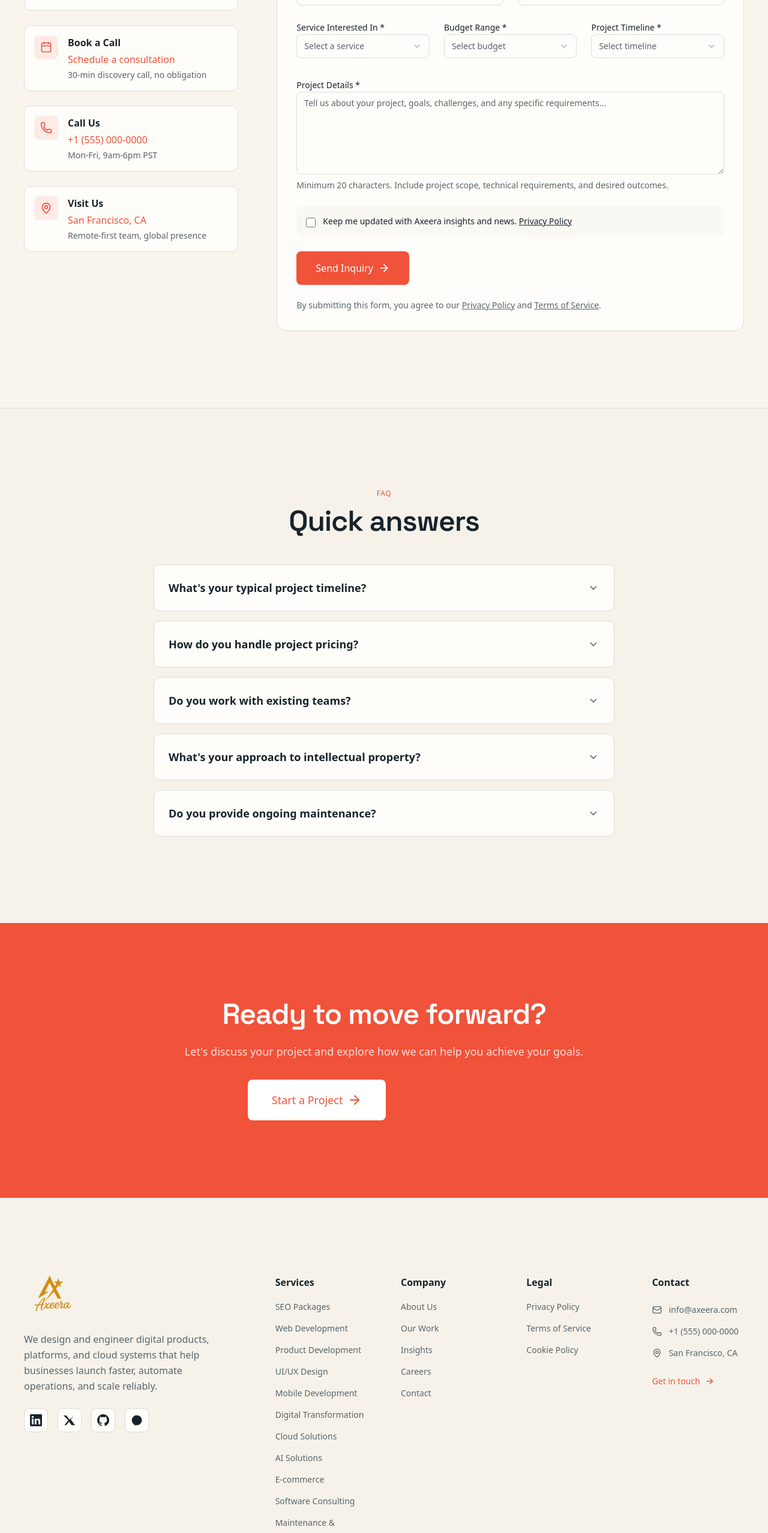
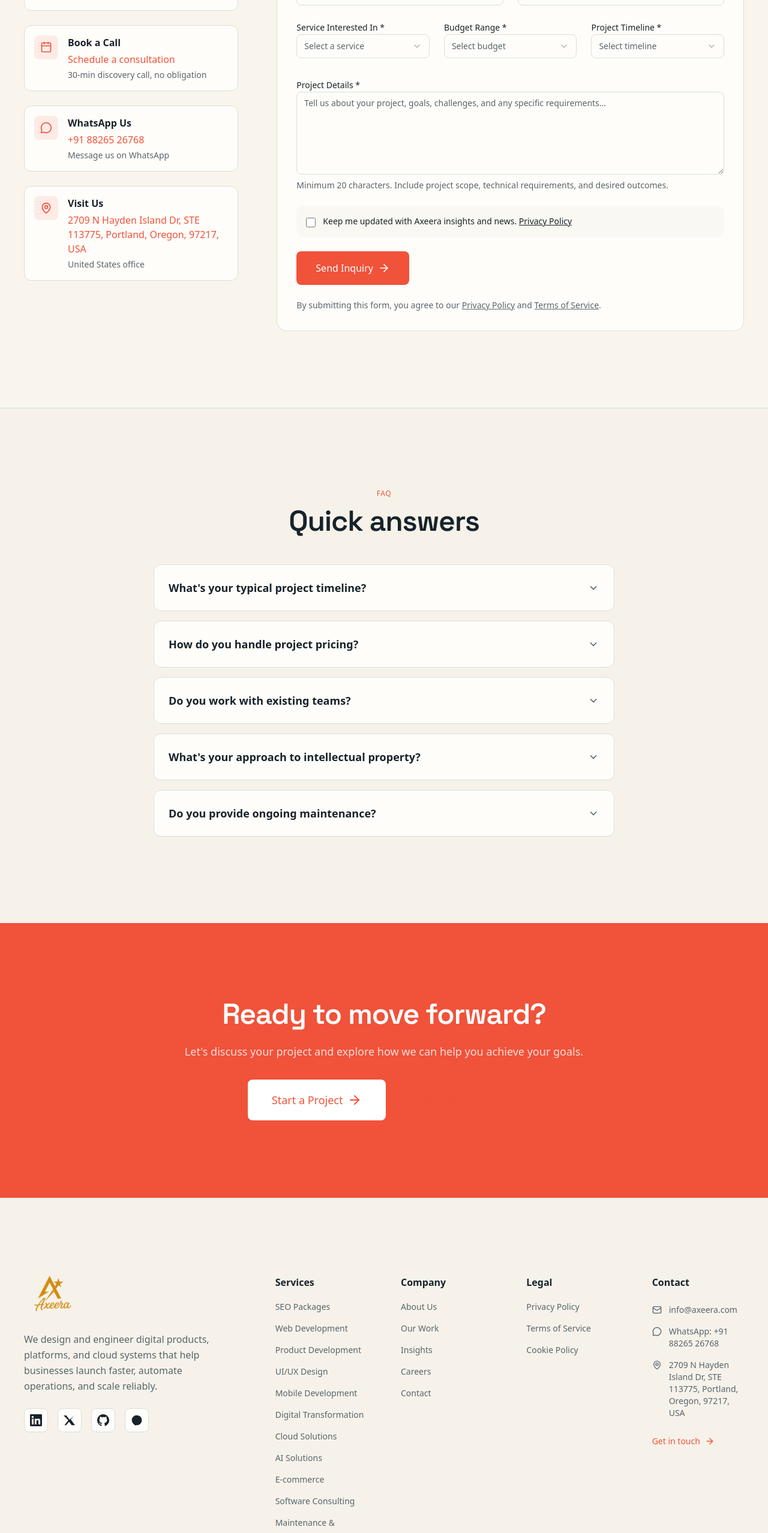
Before and after one commit to vivek14vr/axeera-updated, a Next.js app: page /contact in a window 1280 px wide. Shown: the part 920-3476 px from the top of the page at 60% size. Built offline with nearby package versions, Linux system fonts and the light colour scheme.

Commit message:
Update contact details and service pricing

```diff
--- a/src/components/contact/contact-page.tsx
+++ b/src/components/contact/contact-page.tsx
@@ -12,10 +12,11 @@ import { Select, SelectContent, SelectItem, SelectTrigger, SelectValue } from "@
 import { Label } from "@/components/ui/label";
 import { FadeUp, StaggerContainer, StaggerItem } from "@/components/animations/fade-up";
 import { ScrollReveal } from "@/components/animations/scroll-reveal";
-import { Mail, Phone, MapPin, MessageSquare, Calendar, CheckCircle, AlertCircle, Loader2 } from "lucide-react";
+import { Mail, MessageCircle, MapPin, MessageSquare, Calendar, CheckCircle, AlertCircle, Loader2 } from "lucide-react";
 import Link from "next/link";
 import { ArrowRight } from "lucide-react";
 import { cn } from "@/lib/utils";
+import { siteConfig } from "@/lib/seo";
 
 const contactSchema = z.object({
   name: z.string().min(2, "Name must be at least 2 characters"),
@@ -45,11 +46,11 @@ const services = [
 ];
 
 const budgets = [
-  { value: "under-50k", label: "Under $50K" },
-  { value: "50k-100k", label: "$50K - $100K" },
-  { value: "100k-250k", label: "$100K - $250K" },
-  { value: "250k-500k", label: "$250K - $500K" },
-  { value: "500k-plus", label: "$500K+" },
+  { value: "300-1k", label: "$300 - $1,000" },
+  { value: "1k-3k", label: "$1,000 - $3,000" },
+  { value: "3k-5k", label: "$3,000 - $5,000" },
+  { value: "5k-10k", label: "$5,000 - $10,000" },
+  { value: "10k-plus", label: "$10,000+" },
   { value: "not-sure", label: "Not Sure" },
 ];
 
@@ -180,12 +181,19 @@ export function ContactPageContent() {
 
                 <div className="flex items-start gap-4 p-4 bg-surface border border-border rounded-xl">
                   <div className="w-10 h-10 rounded-lg bg-primary/10 flex items-center justify-center flex-shrink-0">
-                    <Phone className="h-5 w-5 text-primary" />
+                    <MessageCircle className="h-5 w-5 text-primary" />
                   </div>
                   <div>
-                    <h3 className="font-semibold">Call Us</h3>
-                    <a href="tel:+15550000000" className="text-primary hover:underline mt-1 block">+1 (555) 000-0000</a>
-                    <p className="text-sm text-muted-foreground mt-1">Mon-Fri, 9am-6pm PST</p>
+                    <h3 className="font-semibold">WhatsApp Us</h3>
+                    <a
+                      href={siteConfig.whatsapp}
+                      target="_blank"
+                      rel="noopener noreferrer"
+                      className="text-primary hover:underline mt-1 block"
+                    >
+                      {siteConfig.phone}
+                    </a>
+                    <p className="text-sm text-muted-foreground mt-1">Message us on WhatsApp</p>
                   </div>
                 </div>
 
@@ -195,8 +203,8 @@ export function ContactPageContent() {
                   </div>
                   <div>
                     <h3 className="font-semibold">Visit Us</h3>
-                    <p className="text-primary mt-1">San Francisco, CA</p>
-                    <p className="text-sm text-muted-foreground mt-1">Remote-first team, global presence</p>
+                    <p className="text-primary mt-1">{siteConfig.address}</p>
+                    <p className="text-sm text-muted-foreground mt-1">United States office</p>
                   </div>
                 </div>
               </div>
@@ -499,7 +507,7 @@ export function ContactPageContent() {
                     </svg>
                   </summary>
                   <div className="px-6 pb-6 text-muted-foreground animate-in slide-down fade-in duration-300">
-                    Yes, we offer retainer-based maintenance including security updates, performance monitoring, feature development, and 24/7 incident response. Our maintenance programs start at $3K/month.
+                    Yes, we offer retainer-based maintenance including security updates, performance monitoring, feature development, and 24/7 incident response. Our maintenance programs start at $300/month.
                   </div>
                 </details>
               </StaggerItem>
--- a/src/components/layout/footer.tsx
+++ b/src/components/layout/footer.tsx
@@ -2,9 +2,10 @@ import Link from "next/link";
 import { motion } from "motion/react";
 import { cn } from "@/lib/utils";
 import { footerNavigation, navigation } from "@/data/navigation";
-import { Mail, Phone, MapPin, ArrowRight } from "lucide-react";
+import { Mail, MessageCircle, MapPin, ArrowRight } from "lucide-react";
 import { TwitterIcon, LinkedinIcon, GithubIcon } from "@/components/shared/social-icons";
 import { AxeeraLogo } from "@/components/shared/axeera-logo";
+import { siteConfig } from "@/lib/seo";
 
 export function Footer() {
   const currentYear = new Date().getFullYear();
@@ -134,14 +135,19 @@ export function Footer() {
                 </a>
               </div>
               <div className="flex items-start gap-3">
-                <Phone className="h-4 w-4 shrink-0 mt-0.5" aria-hidden="true" />
-                <a href="tel:+15550000000" className="hover:text-primary transition-colors">
-                  +1 (555) 000-0000
+                <MessageCircle className="h-4 w-4 shrink-0 mt-0.5" aria-hidden="true" />
+                <a
+                  href={siteConfig.whatsapp}
+                  target="_blank"
+                  rel="noopener noreferrer"
+                  className="hover:text-primary transition-colors"
+                >
+                  WhatsApp: {siteConfig.phone}
                 </a>
               </div>
               <div className="flex items-start gap-3">
                 <MapPin className="h-4 w-4 shrink-0 mt-0.5" aria-hidden="true" />
-                <span>San Francisco, CA</span>
+                <span>{siteConfig.address}</span>
               </div>
             </address>
             <Link
--- a/src/components/services/service-detail.tsx
+++ b/src/components/services/service-detail.tsx
@@ -22,21 +22,21 @@ interface ServiceDetailContentProps {
 const pricingTiers = [
   {
     name: "Foundation",
-    price: "From $3,500",
+    price: "From $300",
     timeline: "2–4 weeks",
     description: "A focused launch for a clear, well-defined need.",
     features: ["Focused scope and roadmap", "Responsive implementation", "Launch QA and handover"],
   },
   {
     name: "Growth",
-    price: "From $8,500",
+    price: "From $5,000",
     timeline: "6–10 weeks",
     description: "A complete engagement for a product or business initiative.",
     features: ["Discovery and technical planning", "Design, build, and integrations", "Performance and accessibility review"],
   },
   {
     name: "Scale",
-    price: "Custom scope",
+    price: "Up to $10,000",
     timeline: "Flexible delivery",
     description: "A dedicated team for complex platforms and ongoing delivery.",
     features: ["Architecture and migration planning", "Advanced integrations and workflows", "Ongoing support and iteration"],
--- a/src/lib/seo.ts
+++ b/src/lib/seo.ts
@@ -10,8 +10,9 @@ export const siteConfig = {
   linkedin: "https://linkedin.com/company/axeera",
   github: "https://github.com/axeera",
   email: "info@axeera.com",
-  phone: "+1 (555) 000-0000",
-  address: "San Francisco, CA",
+  phone: "+91 88265 26768",
+  whatsapp: "https://wa.me/918826526768",
+  address: "2709 N Hayden Island Dr, STE 113775, Portland, Oregon, 97217, USA",
 };
 
 export const defaultMetadata: Metadata = {
@@ -182,8 +183,10 @@ export const organizationSchema = {
   },
   address: {
     "@type": "PostalAddress",
-    addressLocality: "San Francisco",
-    addressRegion: "CA",
+    streetAddress: "2709 N Hayden Island Dr, STE 113775",
+    addressLocality: "Portland",
+    addressRegion: "Oregon",
+    postalCode: "97217",
     addressCountry: "US",
   },
 };
```
Also changed, not shown: src/data/pricing.ts (+12 -12 lines).
